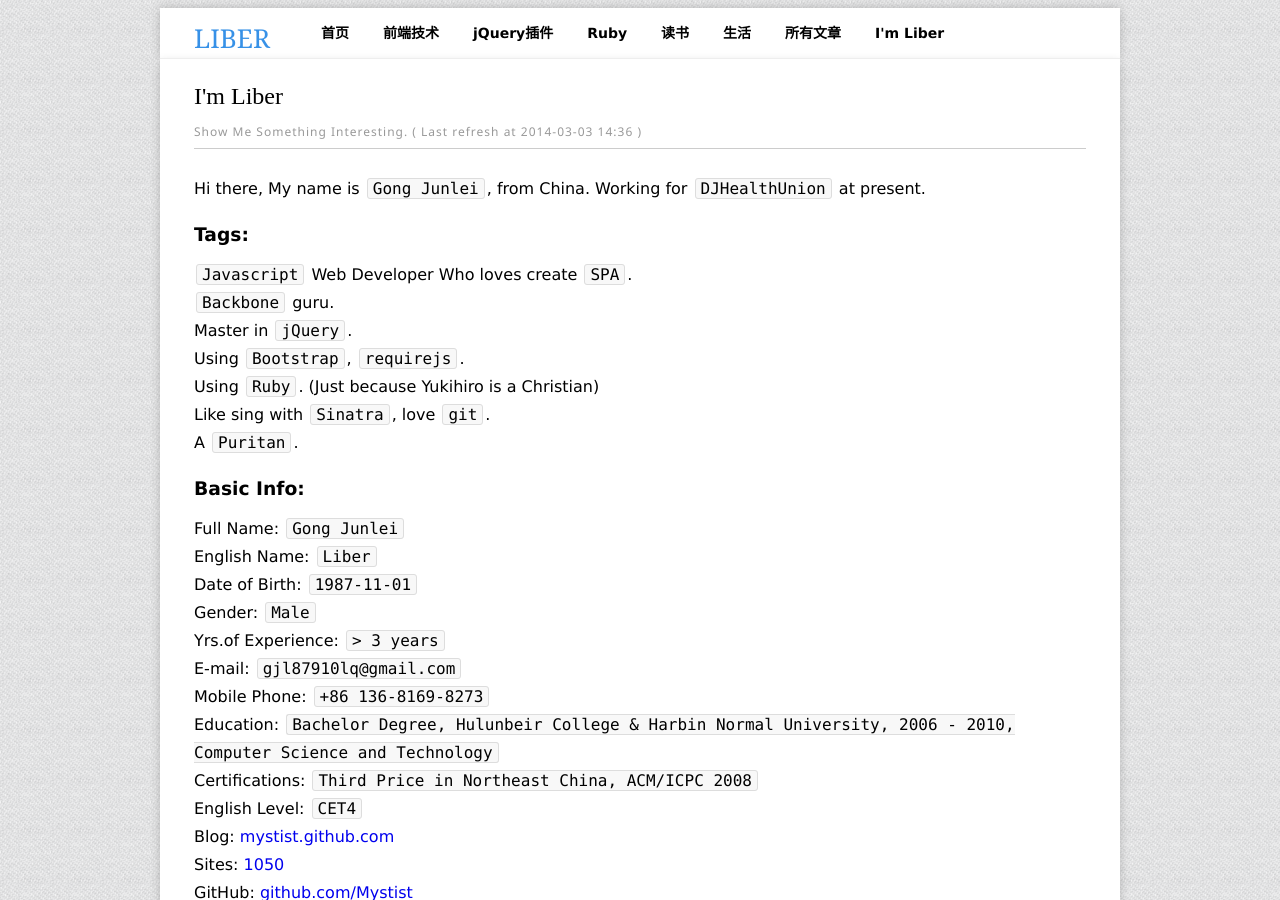
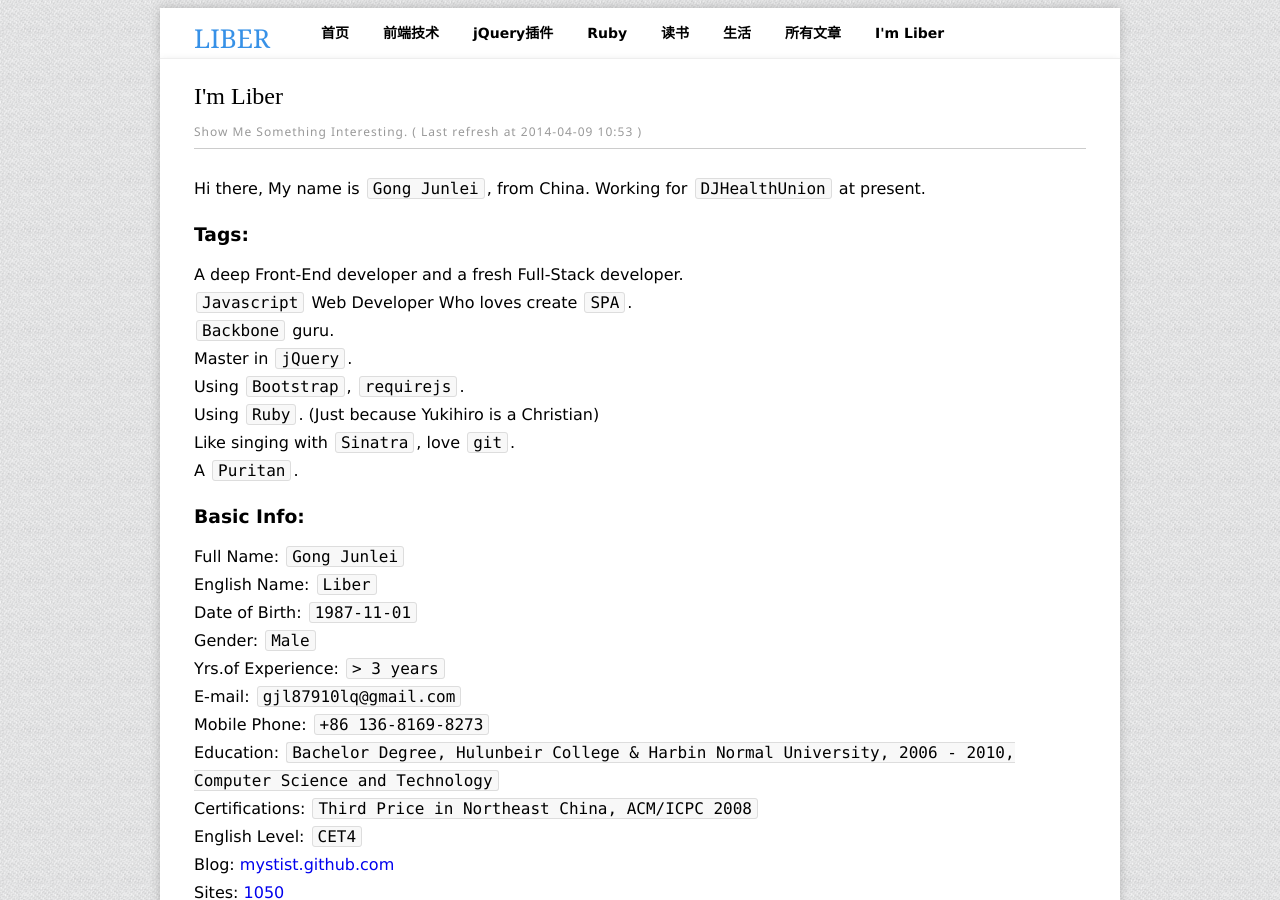
Before and after one commit to mystist/mystist.github.com, a Jekyll site: the page built from liber.md, in a window 1280 px wide and 900 px high. Built offline with Jekyll 4.4.1, drawn with Linux system fonts in a browser that asks for light colours; Markdown is read by kramdown in place of the engine named in the settings.

```diff
--- a/liber.md
+++ b/liber.md
@@ -1,18 +1,19 @@
 ---
 layout: template
 title: I'm Liber
-text: Show Me Something Interesting. ( Last refresh at 2014-03-03 14:36 )
+text: Show Me Something Interesting. ( Last refresh at 2014-04-09 10:53 )
 ---
 
 Hi there, My name is `Gong Junlei`, from China. Working for `DJHealthUnion` at present.
 
 ### Tags:
+A deep Front-End developer and a fresh Full-Stack developer.
 `Javascript` Web Developer Who loves create `SPA`.
 `Backbone` guru.
 Master in `jQuery`.
 Using `Bootstrap`, `requirejs`.
 Using `Ruby`. (Just because Yukihiro is a Christian)
-Like sing with `Sinatra`, love `git`.
+Like singing with `Sinatra`, love `git`.
 A `Puritan`.
 
 ### Basic Info:
```
Also changed, not shown: other parts of liber.md (+1 -1 lines), reading.md (+2 -2 lines).
